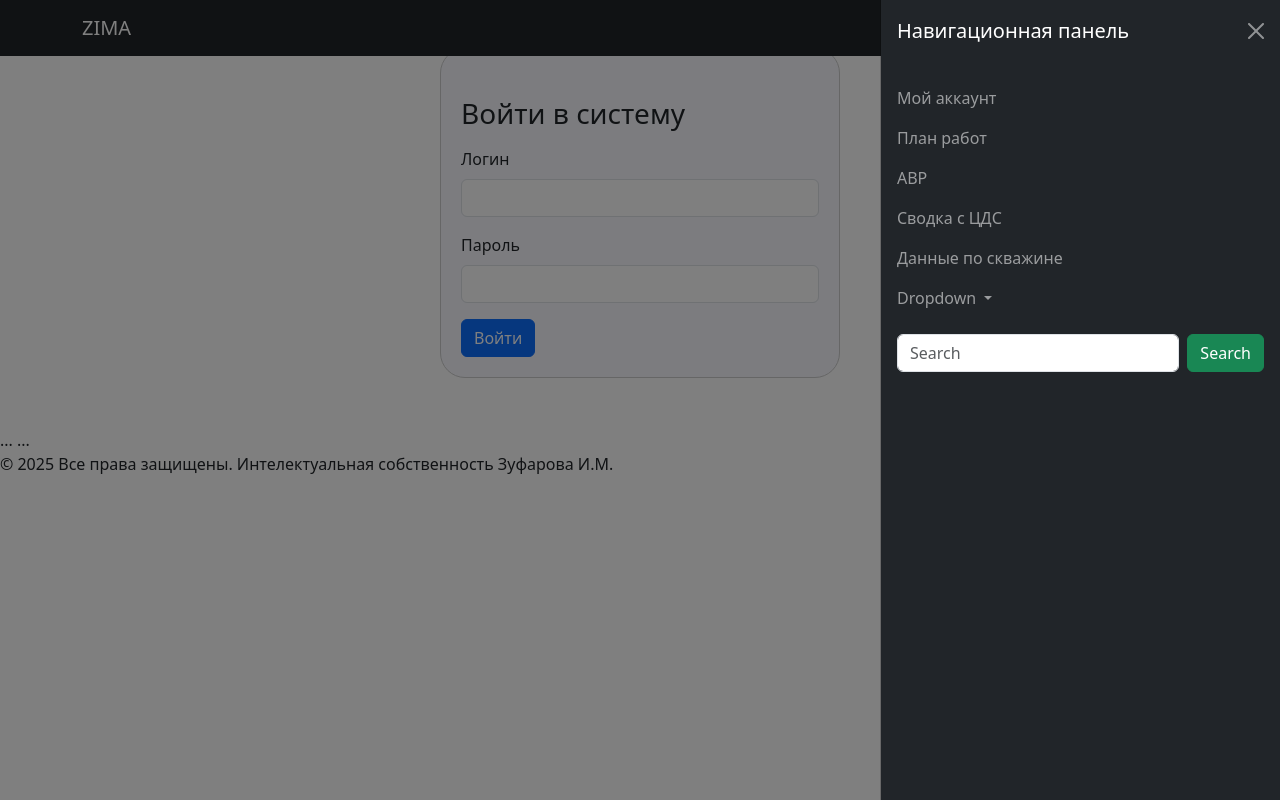
After one commit to Ilmir112/fastApiZima, a Python web app: template zimaApp/templates/layout/base.html in a window 1280 px wide, after a click that opens the changed part. The commit adds this page. Run offline with Jinja, Linux system fonts and the light colour scheme; the template is opened without the code that fills it, so the values that code supplies are empty.

Commit message:
ДОбавление в frontend

```diff
--- /dev/null
+++ b/zimaApp/static/css/style.css
@@ -0,0 +1,12 @@
+/* Немного стилизации для формы входа */
+#login-container {
+    max-width: 400px;
+    margin: 50px auto;
+    padding: 20px;
+    border: 1px solid #ccc;
+    border-radius: 25px;
+    background-color: #f8f9ff;
+}
+#logoutBtn {
+    margin-top: 10px;
+}
--- a/zimaApp/static/js/login.js
+++ b/zimaApp/static/js/login.js
@@ -2,19 +2,20 @@
         document.addEventListener('DOMContentLoaded', () => {
             const token = localStorage.getItem('access_token');
             if (token) {
-                // Если есть токен, скрываем форму входа и показываем навигацию и контент
+                // Если есть токен, скрываем форму входа
                 document.getElementById('login-container').style.display = 'none';
                 document.getElementById('content').style.display = 'block';
                 document.querySelector('nav').classList.remove('d-none');
-                // Можно сразу загрузить домашнюю страницу или проверить текущий URL
-                if (window.location.pathname === '/' || window.location.pathname === '/login') {
-                    window.location.href = '/home';
-                } else {
-                    // Можно добавить обработку текущего URL
-                }
+
+                // Показываем кнопку выхода
                 showLogoutButton(true);
+
+                // // Перенаправление на /home, если нужно
+                // if (window.location.pathname === '/' || window.location.pathname === '/login') {
+                //     window.location.href = '/home';
+                // }
             } else {
-                // Нет токена, показываем форму входа
+                // Нет токена
                 document.getElementById('login-container').style.display = 'block';
                 document.getElementById('content').style.display = 'none';
                 showLogoutButton(false);
@@ -65,7 +66,7 @@
                     document.getElementById('content').style.display = 'block';
                     showLogoutButton(true);
                     // Загружаем домашнюю страницу или другой контент
-                    window.location.href = '/home';
+                    window.location.href = '/pages/home';
                 } else {
                     const errorText = await response.text();
                     alert('Ошибка входа: ' + errorText);
--- a/zimaApp/static/js/plan.js
+++ b/zimaApp/static/js/plan.js
@@ -1,3 +1,5 @@
+
+
 function generateTableHTML(tableData) {
     const table = document.createElement('table');
     table.style.borderCollapse = 'collapse';
--- a/zimaApp/templates/home.html
+++ b/zimaApp/templates/home.html
@@ -3,7 +3,7 @@
 <head>
     <meta charset="UTF-8" />
     <meta name="viewport" content="width=device-width, initial-scale=1.0" />
-    <title>Мое приложение</title>
+    <title>Zima</title>
     <!-- Можно подключить стили Bootstrap для красивого оформления (опционально) -->
     <link rel="stylesheet" href="https://cdn.jsdelivr.net/npm/bootstrap@5.3.0/dist/css/bootstrap.min.css">
     <style>
--- /dev/null
+++ b/zimaApp/templates/layout/base.html
@@ -0,0 +1,115 @@
+
+<!DOCTYPE html>
+<html lang="ru">
+<head>
+    <meta charset="UTF-8" />
+    <title>{% block title %}Zima{% endblock %}</title>
+    <link href="https://cdn.jsdelivr.net/npm/bootstrap@5.3.7/dist/css/bootstrap.min.css" rel="stylesheet"
+          integrity="sha384-LN+7fdVzj6u52u30Kp6M/trliBMCMKTyK833zpbD+pXdCLuTusPj697FH4R/5mcr" crossorigin="anonymous" />
+    <link rel="stylesheet" href="{{ url_for('static', path='css/style.css') }}" />
+
+    {% block head %}{% endblock %}
+</head>
+<body>
+<header>
+    <!-- Навигационная панель -->
+    <nav class="navbar navbar-dark bg-dark fixed-top">
+        <div class="container">
+            <a class="navbar-brand" href="#">ZIMA</a>
+            <button class="navbar-toggler" type="button" data-bs-toggle="offcanvas"
+                    data-bs-target="#offcanvasDarkNavbar" aria-controls="offcanvasDarkNavbar"
+                    aria-label="Toggle navigation">
+                <span class="navbar-toggler-icon"></span>
+            </button>
+
+            <div class="offcanvas offcanvas-end text-bg-dark" tabindex="-1" id="offcanvasDarkNavbar"
+                 aria-labelledby="offcanvasDarkNavbarLabel">
+                <div class="offcanvas-header">
+                    <h5 class="offcanvas-title" id="offcanvasDarkNavbarLabel">Навигационная панель</h5>
+                    <button type="button" class="btn-close btn-close-white" data-bs-dismiss="offcanvas"
+                            aria-label="Close"></button>
+                </div>
+                <div class="offcanvas-body">
+                    <ul class="navbar-nav justify-content-end flex-grow-1 pe-3">
+                        <li class="nav-item">
+                            <a class="nav-link" href="#">Мой аккаунт</a>
+                        </li>
+                        <!-- Можно добавлять динамически -->
+
+                        <li class="nav-item d-none" id="logoutItem">
+                          <button class="btn btn-outline-secondary" id="logoutBtn">Выйти</button>
+                        </li>
+                        <li class="nav-item">
+                            <a class="nav-link" href="/pages/plan">План работ</a>
+                        </li>
+                        <li class="nav-item">
+                            <a class="nav-link" href="#">АВР</a>
+                        </li>
+                        <li class="nav-item">
+                            <a class="nav-link" href="#">Сводка с ЦДС</a>
+                        </li>
+                        <li class="nav-item">
+                            <a class="nav-link" href="#">Данные по скважине</a>
+                        </li>
+                        <li class="nav-item dropdown">
+                            <a class="nav-link dropdown-toggle" href="#" role="button" data-bs-toggle="dropdown"
+                               aria-expanded="false">
+                                Dropdown
+                            </a>
+                            <ul class="dropdown-menu dropdown-menu-dark">
+                                <li><a class="dropdown-item" href="#">Action</a></li>
+                                <li><a class="dropdown-item" href="#">Another action</a></li>
+                                <li><hr class="dropdown-divider"></li>
+                                <li><a class="dropdown-item" href="#">Something else here</a></li>
+                            </ul>
+                        </li>
+                    </ul>
+                    <form class="d-flex mt-3" role="search">
+                        <input class="form-control me-2" type="search" placeholder="Search" aria-label="Search"/>
+                        <button class="btn btn-success" type="submit">Search</button>
+                    </form>
+                </div>
+            </div>
+        </div>
+    </nav>
+
+    <!-- Форма входа -->
+    <div id="login-container" class="container mt-5 pt-5">
+        {% block login_form %}
+            <h3 class="mb-3">Войти в систему</h3>
+            <form id="loginForm">
+                <div class="mb-3">
+                    <label for="login_user" class="form-label">Логин</label>
+                    <input type="text" class="form-control" id="login_user" required>
+                </div>
+                <div class="mb-3">
+                    <label for="password" class="form-label">Пароль</label>
+                    <input type="password" class="form-control" id="password" required>
+                </div>
+                <button type="submit" class="btn btn-primary">Войти</button>
+            </form>
+        {% endblock %}
+    </div>
+
+    <body>
+      ...
+      {% block content %}{% endblock %}
+      ...
+      {% block scripts %}{% endblock %}
+    </body>
+</header>
+
+<footer>
+    <p>&copy; 2025
+        Все права защищены. Интелектуальная собственность Зуфарова И.М.</p>
+    <!-- Добавьте информацию об авторских правах, контактные данные или другую информацию -->
+</footer>
+<script
+        src="https://cdn.jsdelivr.net/npm/bootstrap@5.3.7/dist/js/bootstrap.bundle.min.js"
+        integrity="sha384-ndDqU0Gzau9qJ1lfW4pNLlhNTkCfHzAVBReH9diLvGRem5+R9g2FzA8ZGN954O5Q"
+        crossorigin="anonymous">
+</script>
+<!-- Подключение внешнего JS файла -->
+<script src="../static/js/login.js"></script>
+</body>
+</html>
--- a/zimaApp/wells_data/dao.py
+++ b/zimaApp/wells_data/dao.py
@@ -58,7 +58,7 @@ class WellsDatasDAO(BaseDAO):
                 WellsRepair.type_kr,
                 WellsRepair.work_plan,
                 WellsRepair.date_create,
-                WellsData.id
+                WellsRepair.id
             ).join(
                 WellsRepair, WellsData.id == WellsRepair.wells_id  # JOIN WellsDatas с WellsRepairs
             ).where(
```
Also changed, not shown: zimaApp/pages/router.py (+34 -8 lines), zimaApp/templates/layout/style.css (added, +12 -0 lines), zimaApp/templates/plan.html (added, +147 -0 lines), zimaApp/templates/work_plan.html (+11 -24 lines), zimaApp/wells_repair_data/router.py (+57 -17 lines).
